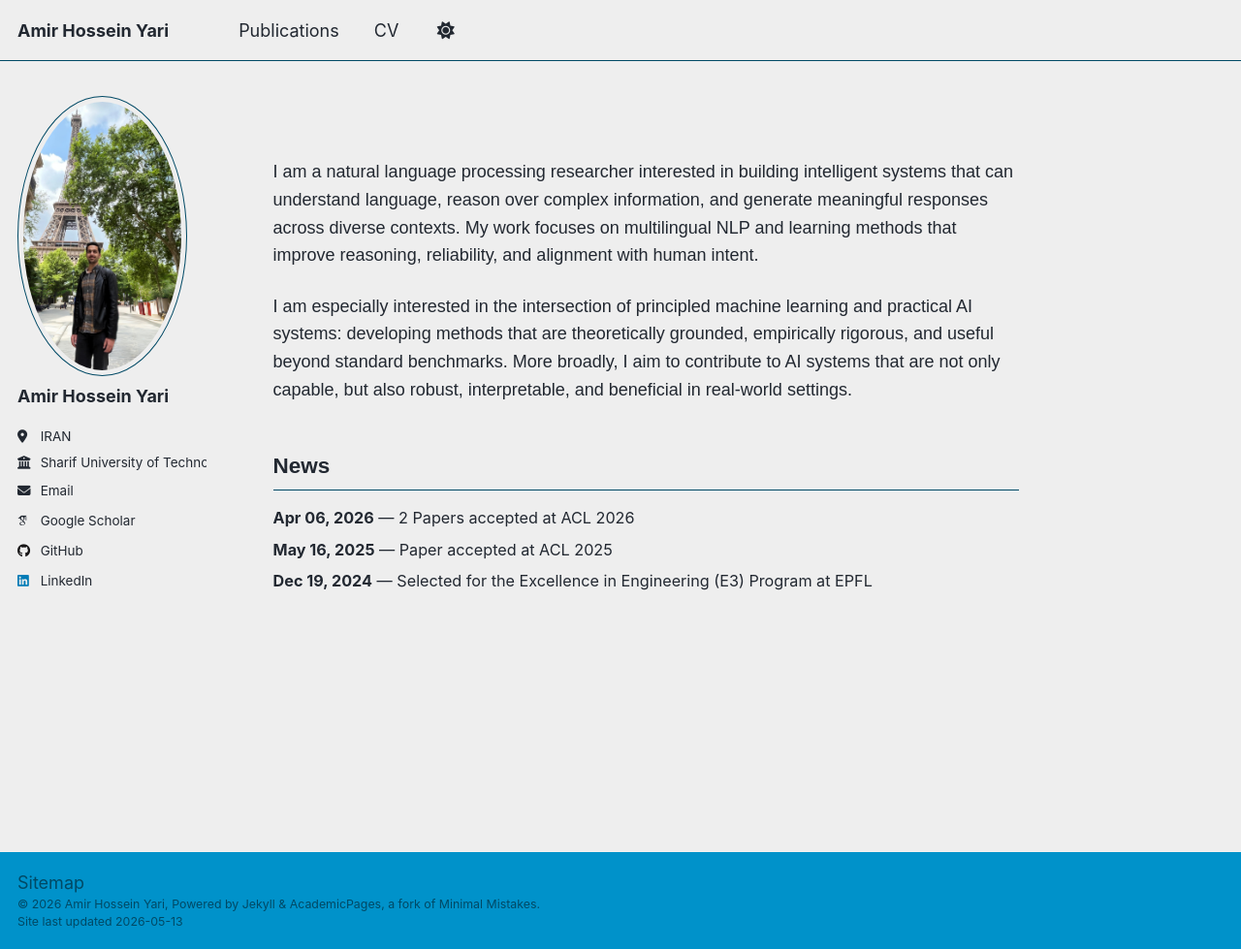
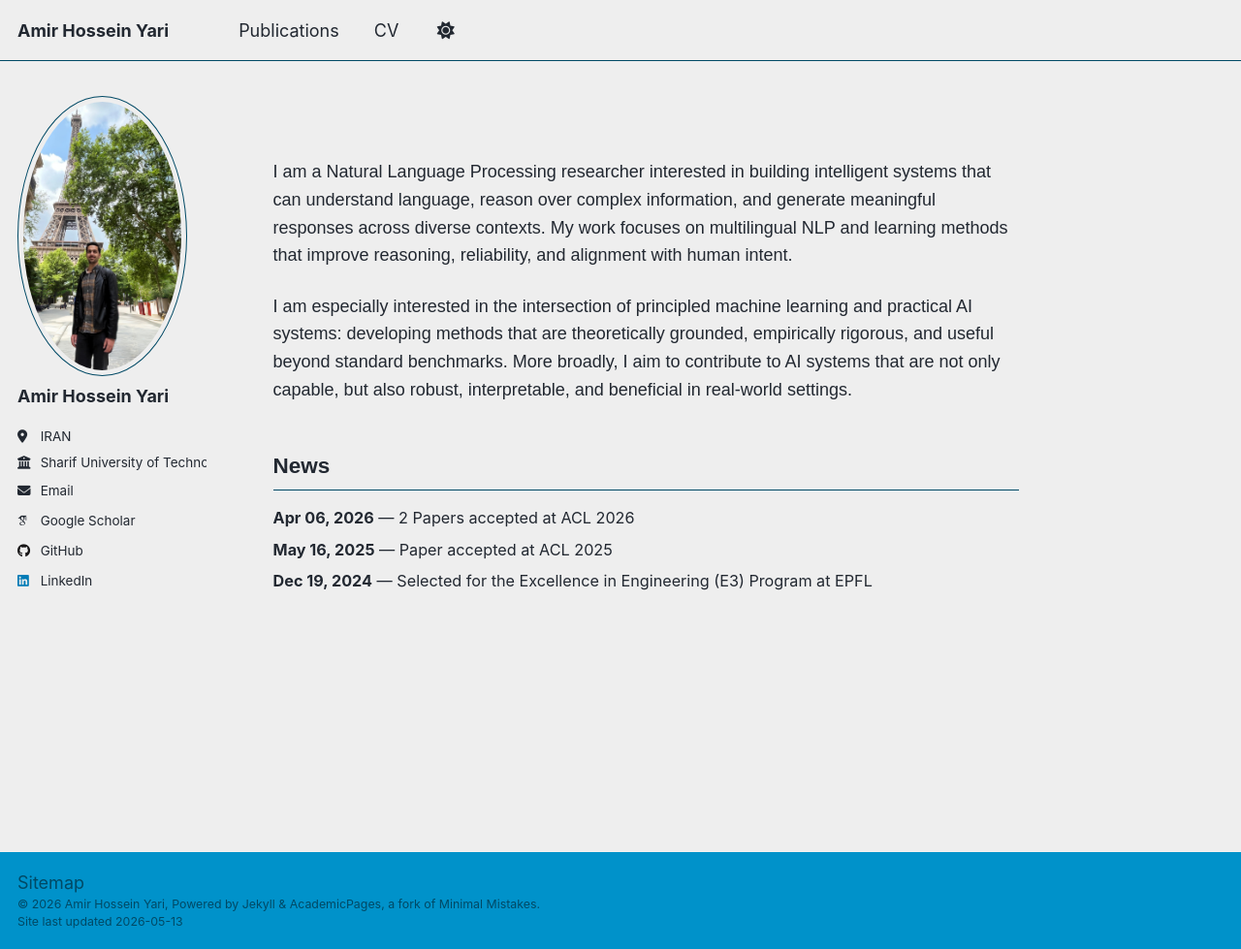
Before and after one commit to AmirHosseinYari2002/AmirHosseinYari2002.github.io, a Jekyll site: the page built from _pages/about.md, in a window 1280 px wide and 979 px high. Shown: the whole window at 97% size. Built offline with Jekyll 4.4.1, drawn with Linux system fonts in a browser that asks for light colours; some web fonts are replaced; a script that is not in the unit is left out.

Commit message:
Update: update the main pahe

```diff
--- a/_pages/about.md
+++ b/_pages/about.md
@@ -10,7 +10,7 @@ redirect_from:
 <!-- About Me Section -->
 <section id="about" style="margin-top: 50px; font-family: Arial, sans-serif; line-height: 1.6;">
   <p>
-    I am a natural language processing researcher interested in building intelligent systems that can understand language, reason over complex information, and generate meaningful responses across diverse contexts. My work focuses on multilingual NLP and learning methods that improve reasoning, reliability, and alignment with human intent.
+    I am a Natural Language Processing researcher interested in building intelligent systems that can understand language, reason over complex information, and generate meaningful responses across diverse contexts. My work focuses on multilingual NLP and learning methods that improve reasoning, reliability, and alignment with human intent.
   </p>
   <p>
     I am especially interested in the intersection of principled machine learning and practical AI systems: developing methods that are theoretically grounded, empirically rigorous, and useful beyond standard benchmarks. More broadly, I aim to contribute to AI systems that are not only capable, but also robust, interpretable, and beneficial in real-world settings.
```
